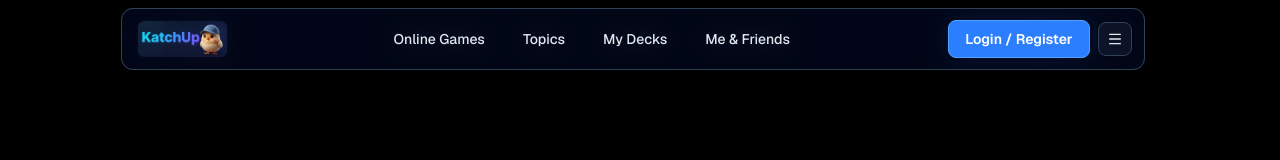
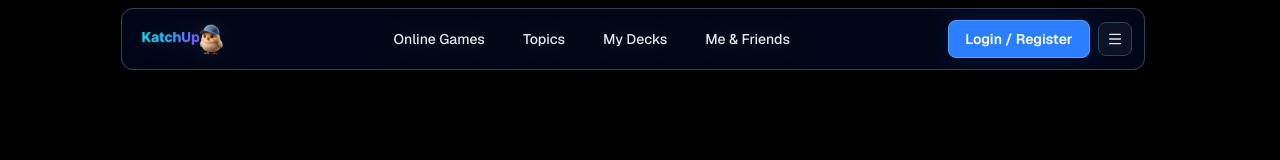
Before and after one commit to xxKuzi/KatchUp, a Next.js app: page /games/flip-cards in a window 1280 px wide. Shown: the top 160 px of the page. Built offline with nearby package versions, Linux system fonts and the light colour scheme; no server answers.

Commit message:
fix: new transparent logo

```diff
--- a/app/_components/Navbar.jsx
+++ b/app/_components/Navbar.jsx
@@ -66,14 +66,14 @@ function Navbar() {
             type="button"
           >
             <Image
-              src={"/katchup_logo_2.png"}
+              src={"/katchup_logo_2_transparent.png"}
               alt="KatchUp logo"
               width={2101}
               height={758}
               className="h-8 w-auto rounded-md object-cover block dark:hidden sm:h-9"
             />
             <Image
-              src={"/katchup_logo_2.png"}
+              src={"/katchup_logo_2_transparent.png"}
               alt="KatchUp logo"
               width={2101}
               height={758}
```
Also changed, not shown: public/katchup_logo_2_transparent.png (added).
